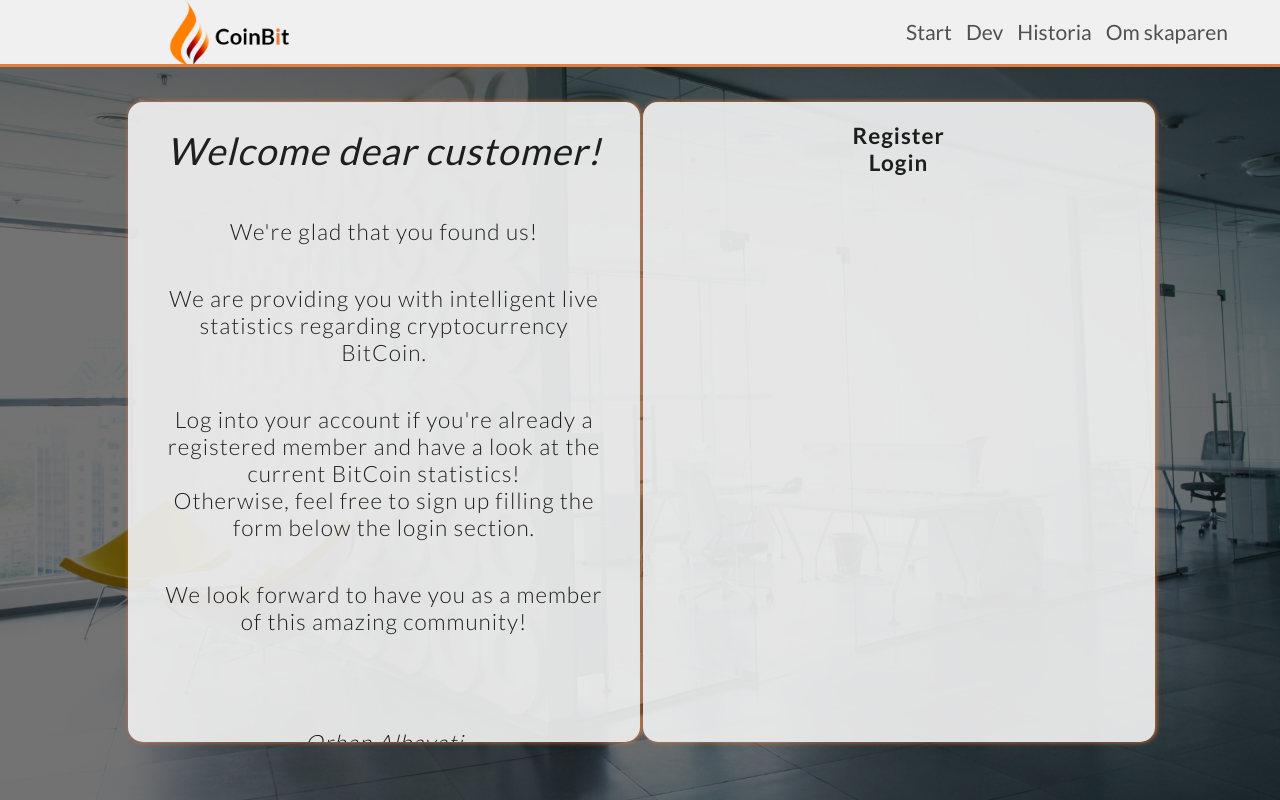
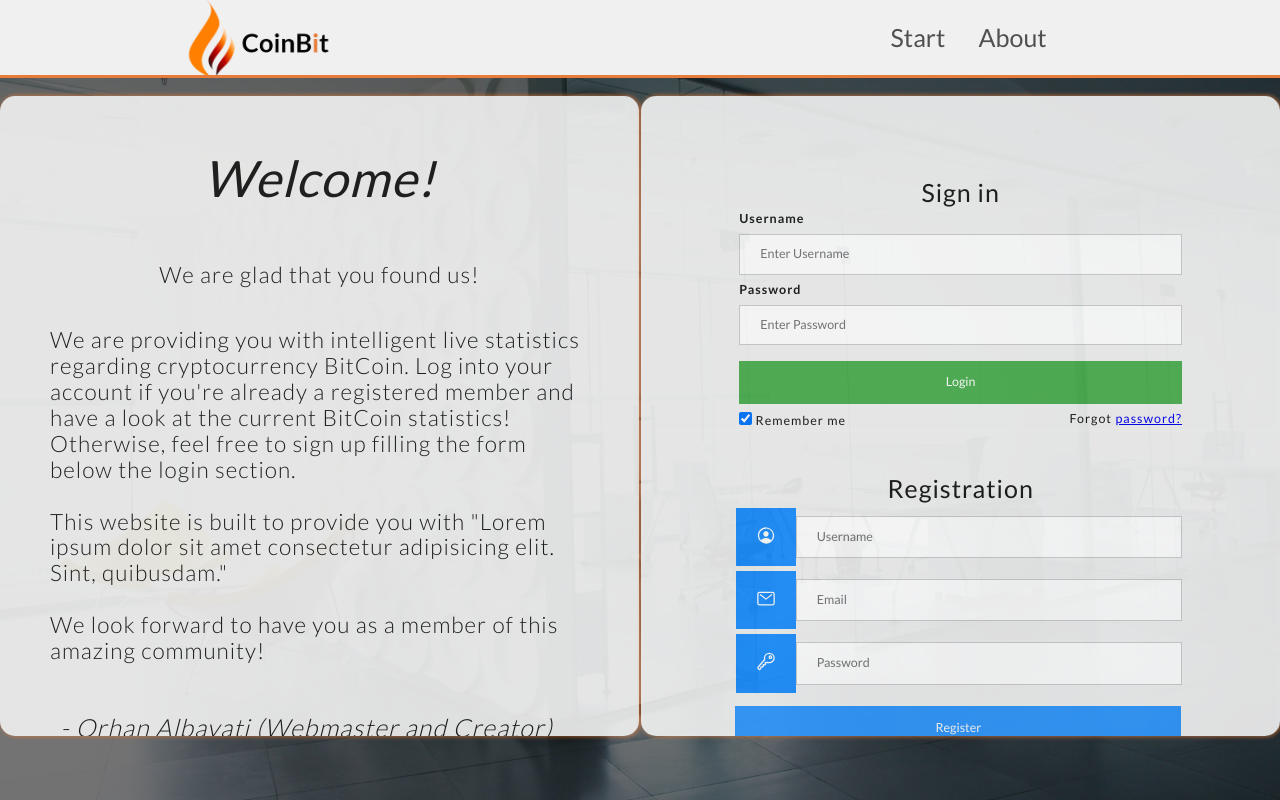
Before and after one commit to Orhan92/orhan-albayati-web-project, a website with bundled scripts: page static/index.html in a window 1280 px wide. Built offline with nearby package versions, Linux system fonts and the light colour scheme.

Commit message:
Visuals of landing page, login and register DONE.

```diff
--- a/static/grid.css
+++ b/static/grid.css
@@ -30,13 +30,17 @@
 
 /**************************************************************/
 /*  GRID OF TWO  */
-.span_2_of_2 {
-  /* width: 95.5%; */
+/* .span_2_of_2 {
   width: 80%;
 }
 .span_1_of_2 {
-  /* width: 47.75%; */
   width: 40%;
+} */
+.span_2_of_2 {
+  width: 100%;
+}
+.span_1_of_2 {
+  width: 49.9%;
 }
 
 /*  GRID OF THREE  */
--- a/static/index.html
+++ b/static/index.html
@@ -6,6 +6,7 @@
     <meta name="viewport" content="width=device-width, initial-scale=1.0" />
     <title>End Project!</title>
 
+    <link rel="stylesheet" type="text/css" href="normalize.css" />
     <link rel="stylesheet" type="text/css" href="grid.css" />
     <link rel="stylesheet" type="text/css" href="styles.css" />
 
@@ -18,37 +19,86 @@
 
   <body>
     <nav>
-      <section>
-        <header class="section sticky-header img-logo">
-          <ul class="main-nav">
+          <img src="/Images/logo-text.png" alt="logotype">
+          <ul class="main-nav group">
             <li><a href="#">Start</a></li>
-            <li><a href="#">Dev</a></li>
-            <li><a href="#">Historia</a></li>
-            <li><a href="#">Om skaparen</a></li>
+            <li><a href="#">About</a></li>
           </ul>
-        </header>
-      </section>
     </nav>
 
     <section class="section">
-      <div class="col span_1_of_2 border-box" style="margin-left: 10%">
-        <h1 style="font-weight: 400">Welcome dear customer!</h1>
-        <p style="margin-top: 2%;">
-          We're glad that you found us! <p>We are providing you with
-          intelligent live statistics regarding cryptocurrency BitCoin.</p>
-          <p>Log into your account if you're already a registered member and have a look at the current BitCoin statistics!<br>Otherwise, feel free to sign up filling the form below the login section.</p>
-          <p>We look forward to have you as a member of this amazing community!</p>
-          <p style="font-weight: 300; font-style: italic; text-align: center;"><br><br>Orhan Albayati</p>
+      <div class="col span_1_of_2 border-box group">
+        <h1 style="font-weight: 400">Welcome!</h1>
+        <p class ="border-box-content "style="text-align: center;">We are glad that you found us!</p>
+        <p class ="border-box-content">
+          We are providing you with intelligent live statistics regarding
+          cryptocurrency BitCoin.
+          Log into your account if you're already a registered member and have a
+          look at the current BitCoin statistics! Otherwise, feel free to
+          sign up filling the form below the login section. <br /><br />
+          This website is built to provide you with "Lorem ipsum dolor sit amet
+          consectetur adipisicing elit. Sint, quibusdam." <br /><br />
+          We look forward to have you as a member of this amazing community!
+        <p
+          style="
+            font-weight: 300;
+            font-style: italic;
+            text-align: center;
+            margin-right: 4%;
+          "
+        >
+          <br />- Orhan Albayati (Webmaster and Creator)
         </p>
       </div>
       <div class="col span_1_of_2 border-box group">
-        <p>
-          <strong>Register</strong> <br>
-          <strong>Login</strong>
-        </p>
+        <h4 class="login-label">
+          <strong>Sign in</strong> <br />
+        </h4>
+
+          <form class="form-text"action="#" method="post"> <!--Change this # to direct the user somewhere-->
+            <div class="container">
+              <label for="uname"><b>Username</b></label>
+              <input type="text" placeholder="Enter Username" name="uname" required>
+
+              <label for="psw"><b>Password</b></label>
+              <input type="password" placeholder="Enter Password" name="psw" required>
+
+              <button type="submit" style="margin-bottom: 2%;">Login</button>
+              <label>
+                <input type="checkbox" checked="checked" name="remember"> Remember me
+              </label>
+              <span class="psw">Forgot <a href="#">password?</a></span>
+            </div>
+          </form>
+
+        <h4 class="reg-label">
+          <strong>Registration</strong>
+        </h4>
+        <form action="#"> <!--Change this # to direct the user somewhere-->
+          <div class="input-container">
+            <i class="fa fa-user icon"><ion-icon name="person-circle-outline"></ion-icon></i>
+            <input class="input-field" type="text" placeholder="Username" name="usrnm">
+          </div>
+
+          <div class="input-container">
+            <i class="fa fa-envelope icon"><ion-icon name="mail-outline"></ion-icon></i>
+            <input class="input-field" type="text" placeholder="Email" name="email">
+          </div>
+
+          <div class="input-container">
+            <i class="fa fa-key icon"><ion-icon name="key-outline"></ion-icon></i>
+            <input class="input-field" type="password" placeholder="Password" name="psw">
+          </div>
+
+          <button type="submit" class="btn">Register</button>
+        </form>
       </div>
     </section>
 
+
+    </section>
+
     <script src="../bin/app.js" type="text/javascript"></script>
+    <script src="https://unpkg.com/ionicons@5.2.3/dist/ionicons.js"></script> <!--Importing icons-->
   </body>
 </html>
--- a/static/styles.css
+++ b/static/styles.css
@@ -20,50 +20,35 @@ body {
 }
 
 /*-------------LANDING PAGE-------------*/
-/***HEADER CONTAINER***/
-.sticky-header {
+/***HEADER/Navigation CONTAINER***/
+nav {
+  position: fixed;
+  top: 0;
+  width: 100%;
+  display: flex;
+  justify-content: space-around;
+  align-items: center;
+  min-height: 8%;
+  background-color: rgb(240, 240, 240);
   z-index: 3;
-  font-size: 70%;
-  height: 2%;
-  background-color: rgb(240, 240, 240);
-  width: 100%;
-  position: fixed;
-  height: 8%;
   border-bottom: 3px solid #e67b3a;
 }
-/*Image / Logo in header*/
-.img-logo {
-  background-image: url(/Images/logo-text.png);
-  background-position: 165px;
-  background-size: contain;
-  background-repeat: no-repeat;
+nav img {
+  height: 75px;
+  float: left;
+  padding-right: 10%;
 }
 
-/*Navigation bar*/
 .main-nav {
-  /*If width of screen is smaller, the buttons margin-top/bottom will move upwards or downwards inside the header*/
-  margin-left: 70vw;
-  list-style: none;
-  margin-top: 1.5%;
-  position: fixed;
-  font-size: 120%;
-  width: 100%;
-  display: block;
-  height: 8%;
-  z-index: 3;
+  display: flex;
+  justify-content: space-around;
+  width: 20%;
 }
 
 .main-nav li {
-  display: inline-block;
-  margin-left: 10px;
-  z-index: 3;
-  height: 10%;
+  list-style: none;
 }
 
-/*Logo heading*/
-.main-nav li:last-child {
-  margin-right: 6vw;
-}
 .main-nav li a:link,
 .main-nav li a:visited {
   text-decoration: none;
@@ -75,6 +60,11 @@ body {
   border-bottom: 2px solid #e67b3a;
   color: #000;
 }
+@media screen and (max-width: 900px) {
+  .main-nav {
+    width: 40%;
+  }
+}
 
 /*Landing Page - Content*/
 /*---------RE-USABLE COMPONENTS---------*/
@@ -82,10 +72,9 @@ body {
   background-color: rgb(240, 240, 240);
   height: 80vh;
   color: rgb(26, 26, 26);
-  margin-top: 8%;
+  margin-top: 7.5%;
   opacity: 0.92;
-  z-index: -1;
-  overflow-y: hidden;
+  overflow-y: auto;
   border-radius: 15px;
   box-shadow: 1px 0px 5px 0px #e67b3a;
   letter-spacing: 1px;
@@ -93,12 +82,124 @@ body {
 .border-box h1 {
   text-align: center;
   font-style: italic;
-  padding: 15px 35px;
-  margin-top: 2%;
+  padding: 20px 50px 1px 50px;
 }
-.border-box p {
+
+.border-box-content {
   font-weight: 300;
   font-size: 90%;
-  padding: 20px 35px;
+  padding: 20px 50px;
+  text-align: left;
+}
+
+/**************LOGIN SECTION**************/
+.login-label {
+  padding: 82px 50px 2px 50px;
+  text-align: center;
+  font-weight: 300;
+}
+
+form {
+  border: 3px solid #f1f1f1;
+  font-size: 50%;
+}
+
+input[type="text"],
+input[type="password"] {
+  width: 100%;
+  padding: 12px 20px;
+  margin: 8px 0;
+  display: inline-block;
+  border: 1px solid #ccc;
+  box-sizing: border-box;
+}
+
+button {
+  background-color: #4caf50;
+  color: white;
+  padding: 14px 20px;
+  margin: 8px 0;
+  border: none;
+  cursor: pointer;
+  width: 100%;
+}
+
+button:hover {
+  opacity: 0.8;
+}
+
+.container {
+  /* padding: 16px; */
+  padding: 0 15%;
+}
+
+span.psw {
+  float: right;
+  /* padding-top: 16px; */
+}
+
+/* Change styles for span button on extra small screens */
+@media screen and (max-width: 300px) {
+  span.psw {
+    display: block;
+    float: none;
+  }
+}
+
+/**************REGISTER SECTION***************/
+.reg-label {
+  padding: 42px 50px 2px 50px;
+  text-align: center;
+  font-weight: 300;
+}
+
+/* Style the input container */
+.input-container {
+  display: flex;
+  width: 85%;
+  margin-bottom: 5px;
+}
+
+/* Style the form icons */
+.icon {
+  margin-left: 17%;
+  padding: 5px;
+  background: dodgerblue;
+  color: white;
+  min-width: 50px;
   text-align: center;
 }
+
+/* Style the input fields */
+.input-field {
+  width: 100%;
+  padding: 10px;
+  outline: none;
+}
+
+.input-field:focus {
+  border: 2px solid dodgerblue;
+}
+
+/* Set a style for the submit button */
+.btn {
+  background-color: dodgerblue;
+  color: white;
+  padding: 15px 20px;
+  border: none;
+  cursor: pointer;
+  width: 100%;
+  opacity: 0.9;
+  width: 70.5%;
+  margin-left: 14.4%;
+}
+
+.btn:hover {
+  opacity: 1;
+}
+
+/*Icon formatting*/
+ion-icon {
+  height: 45px;
+  width: 20px;
+}
```
Also changed, not shown: log-book-orhan-albayati.md (+14 -0 lines), static/normalize.css (added).
